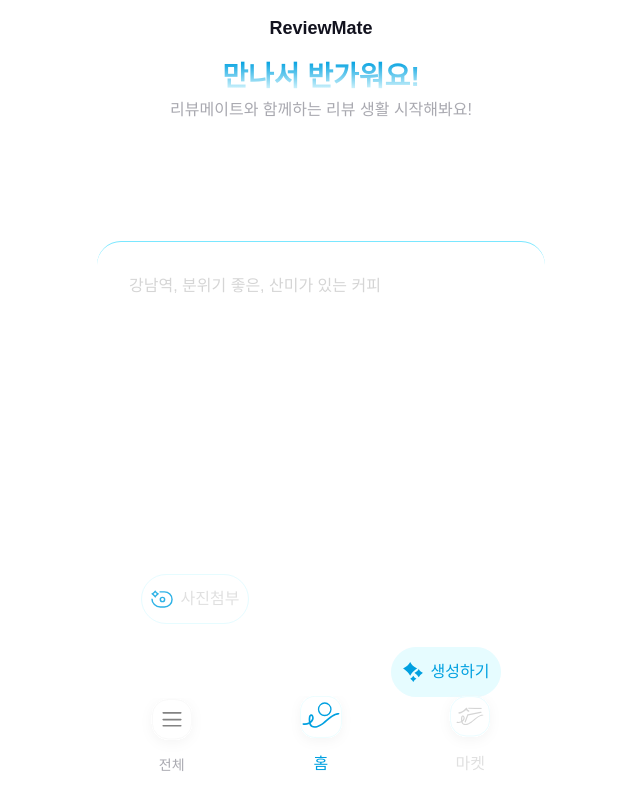
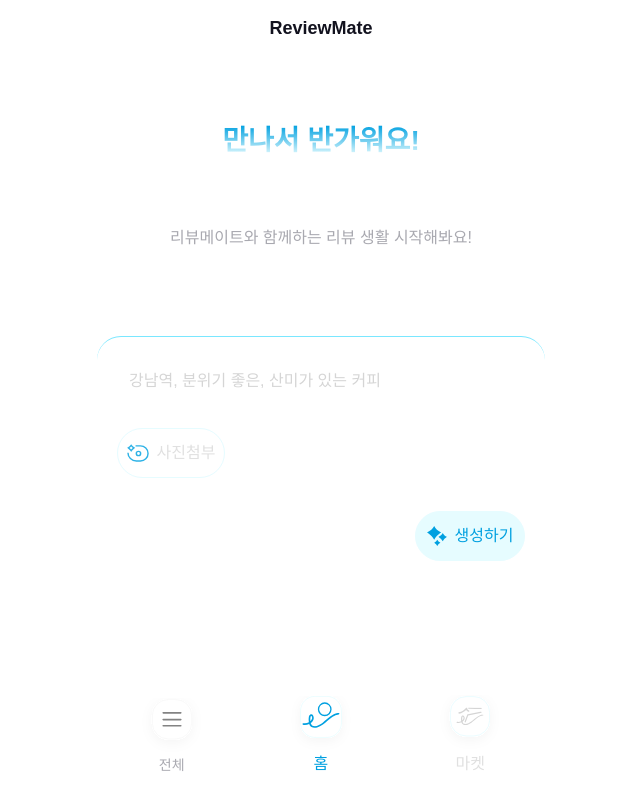
Before and after one commit to Ma-Hyekjin/review-mate-app, a Next.js app: page /main in a window 1280 px wide. Shown: the whole page, without its empty margins (319-959 px from the left). Built offline with nearby package versions, Linux system fonts and the light colour scheme; a web font is replaced by a local one.

Commit message:
feat: n차 비주얼 업데이트

```diff
--- a/app/(core)/main/page.tsx
+++ b/app/(core)/main/page.tsx
@@ -68,14 +68,14 @@
 
 
   return (
-    <div className="flex flex-col justify-between w-full h-full">
+    <div className="flex flex-col w-full h-screen">
 
       {/* --- ⬇️ 2. "스크롤되는 컨텐츠 영역" --- */}
       <div className="flex-1 overflow-y-auto pb-[119px]">
 
         {/* === 상단 뷰: 조건부 렌더링 === */}
         {viewMode === 'initial' ? (
-          <div className="flex flex-col items-center gap-15 pt-15 text-center">
+          <div className="flex flex-col items-center gap-16 pt-16 text-center">
             <h1 className="text-title-md font-bold">
               <span className="bg-gradient-light bg-clip-text text-transparent">
                 만나서 반가워요!
@@ -210,7 +210,7 @@
       {/* --- ⬆️ (여기까지 스크롤 영역) --- */}
 
       {/* --- ⬇️ 3. "하단 고정" 프롬포트창 --- */}
-      <div className="w-full rounded-t-3xl border-t border-blue-light-200 bg-background p-6 shadow-[0px_4px_15px_blue-light-200] flex flex-col justify-between h-[60vh] flex-shrink-0">
+      <div className="w-full rounded-t-3xl border-t border-blue-light-200 bg-background p-6 shadow-[0px_4px_15px_blue-light-200] flex flex-col justify-between h-[65vh] flex-shrink-0 relative">
 
         <textarea
           value={inputText}
@@ -222,8 +222,8 @@
               ? "추가 코멘트를 입력해주세요"
               : "강남역, 분위기 좋은, 산미가 있는 커피"
           }
-          rows={5}
-          className="w-full resize-none border-none bg-transparent p-2 text-caption text-gray-6 placeholder-gray-4 focus:outline-none focus:ring-0 dark:text-gray-3 dark:placeholder-gray-4 flex-grow"
+          rows={2}
+          className="w-full resize-none border-none bg-transparent p-2 text-caption text-gray-6 placeholder-gray-4 focus:outline-none focus:ring-0 dark:text-gray-3 dark:placeholder-gray-4"
         />
 
         {selectedImages.length > 0 && (
@@ -251,7 +251,7 @@
         )}
 
         {/* ---  버튼 컨테이너 --- */}
-        <div className="relative mt-2 h-[214px]">
+        <div className="mt-2 h-[214px]" />
 
           {/* 사진첨부 버튼 */}
           <button
@@ -271,7 +271,7 @@
           <button
             onClick={handleGenerateClick}
             disabled={isLoading}
-            className="absolute top-[164px] right-[20px] flex h-[50px] items-center justify-center gap-2 rounded-[100px] border border-blue-light-100 bg-blue-light-100 text-caption font-medium text-primary-light transition hover:bg-blue-light-200 disabled:opacity-70 disabled:bg-gray-2"
+            className="absolute top-[174px] right-[20px] flex h-[50px] items-center justify-center gap-2 rounded-[100px] border border-blue-light-100 bg-blue-light-100 text-caption font-medium text-primary-light transition hover:bg-blue-light-200 disabled:opacity-70 disabled:bg-gray-2"
             style={{
               width: viewMode === 'result' ? 121 : 110,
             }}
@@ -284,7 +284,6 @@
             />
             {isLoading ? '생성 중...' : (viewMode === 'result' ? '재생성하기' : '생성하기')}
           </button>
-        </div>
       </div>
       {/* --- 여기까지 하단 고정 영역 --- */}
 
```
